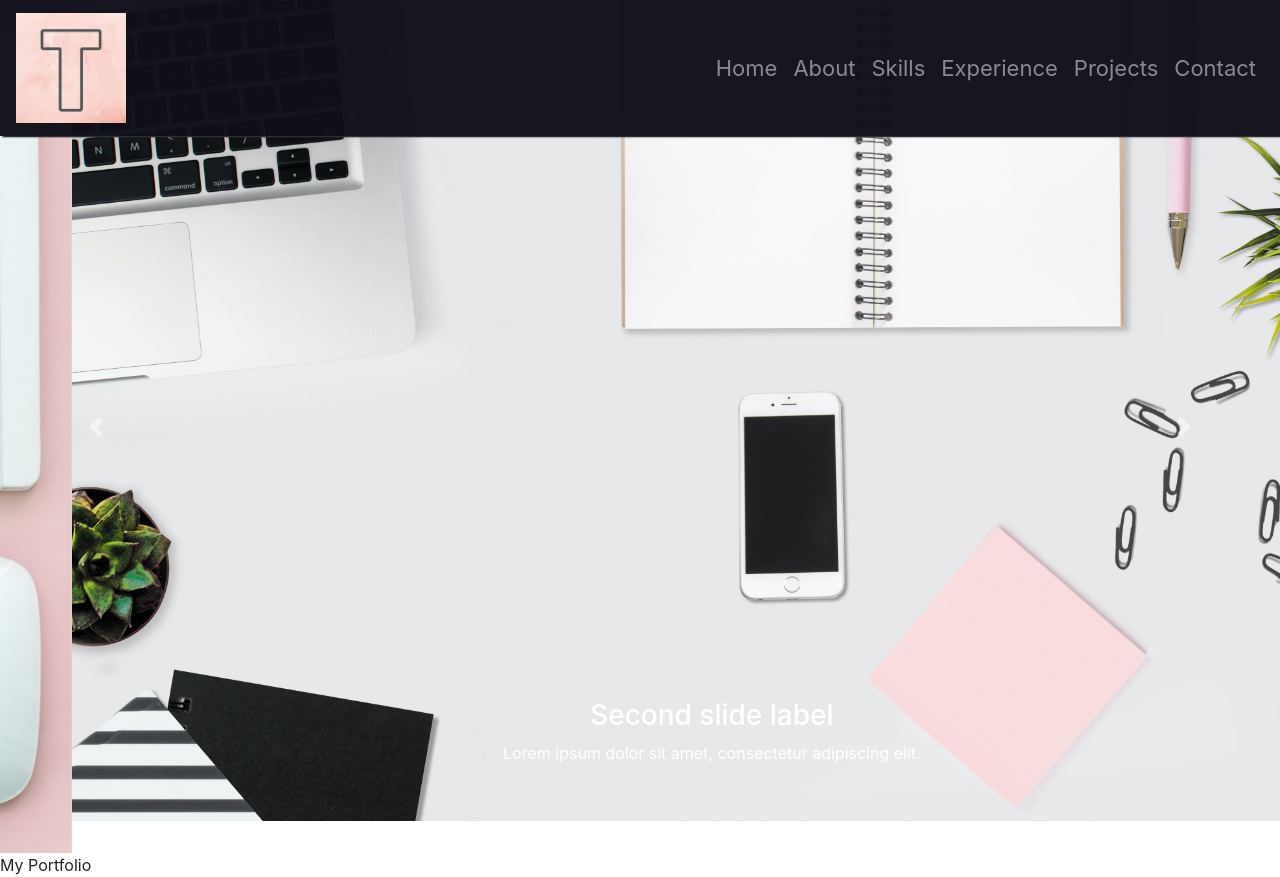
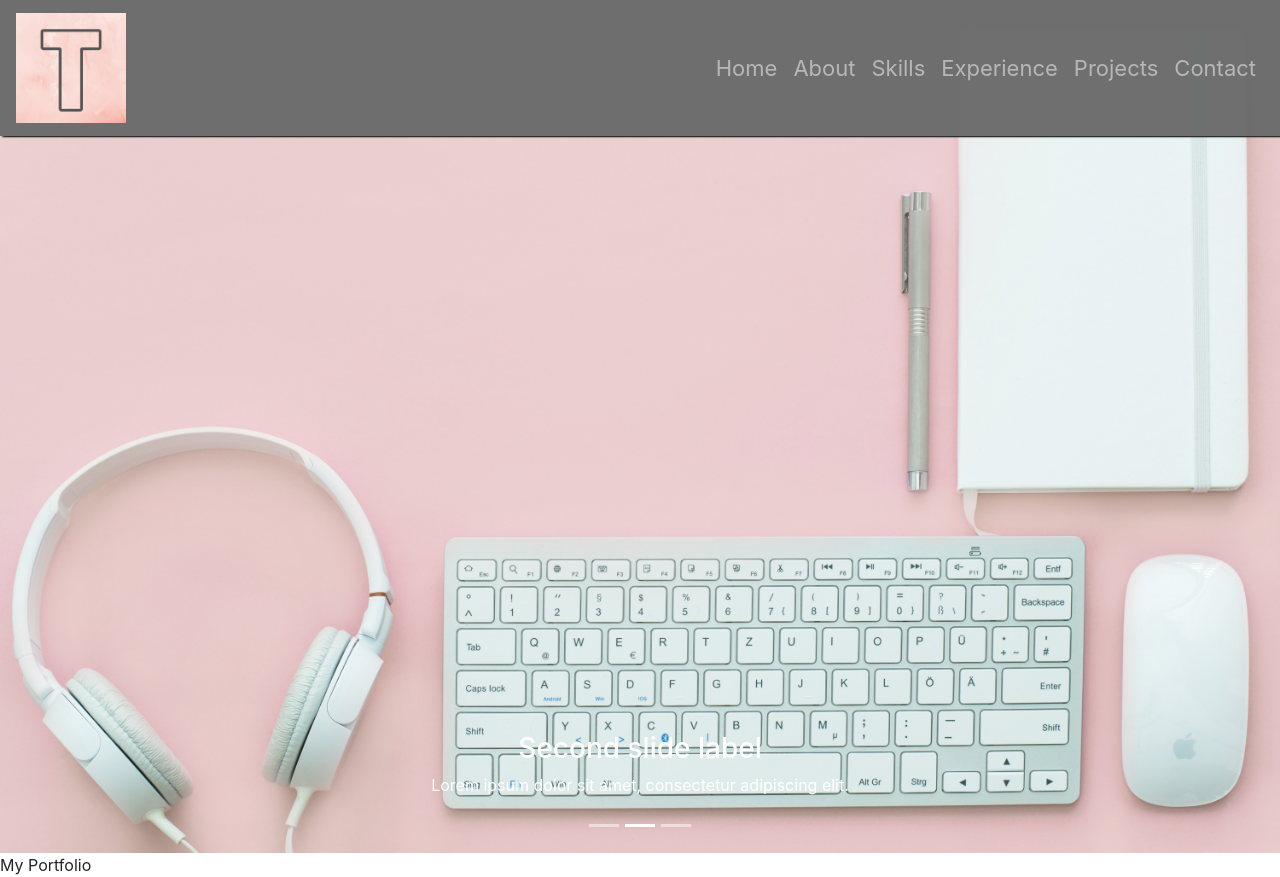
Before and after one commit to tajohnsonn/react-portfolio, a React (Create React App) app in the folder myportfolio/: page / in a window 1280 px wide. Built offline with nearby package versions, Linux system fonts and the light colour scheme.

Commit message:
enable auto scroll on carousel

```diff
--- a/myportfolio/src/components/my-carousel/my-carousel.component.jsx
+++ b/myportfolio/src/components/my-carousel/my-carousel.component.jsx
@@ -9,16 +9,16 @@ import "./my-carousel.styles.css";
 const MyCarousel = () => {
   return (
     <>
-      <Carousel>
+      <Carousel controls={false} indicators interval={2500} pause={false}>
         <Carousel.Item>
-          <img className="d-block w-100" src={Slide2} alt="First slide" />
+          <img className="d-block w-100" src={Slide3} alt="First slide" />
           <Carousel.Caption>
             <h3>First slide label</h3>
             <p>Nulla vitae elit libero, a pharetra augue mollis interdum.</p>
           </Carousel.Caption>
         </Carousel.Item>
         <Carousel.Item>
-          <img className="d-block w-100" src={Slide3} alt="Third slide" />
+          <img className="d-block w-100" src={Slide2} alt="Third slide" />
 
           <Carousel.Caption>
             <h3>Second slide label</h3>
--- a/myportfolio/src/components/my-navbar/mynavbar.style.css
+++ b/myportfolio/src/components/my-navbar/mynavbar.style.css
@@ -3,7 +3,7 @@
 }
 
 .nav-theme {
-  background-color: #101018f8;
+  background-color: #6b6b6bf8;
   font-size: 22px;
 }
 
```
